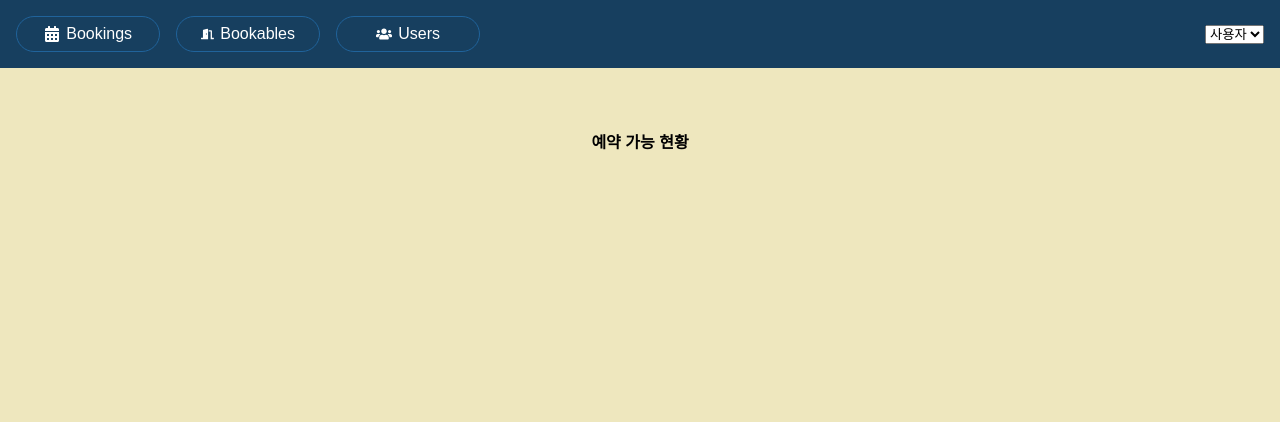
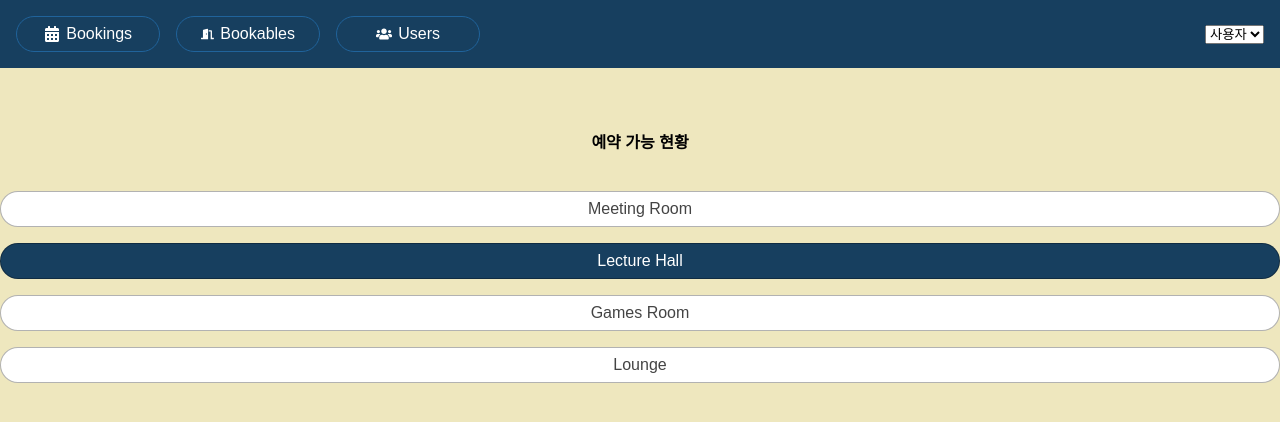
Before and after one commit to SJC-s/React-Demo, a React (Vite) app: page /bookables in a window 1280 px wide. Shown: the top 422 px of the page. Built offline with nearby package versions, Linux system fonts and the light colour scheme.

Commit message:
#3 그룹별 예약 자원 목록 UI 항목 클릭해도 selected 스타일이 바뀌지 않는다 bookableIndex 값이 바뀌었으나 UI를 다시 렌더링하지 않았기 때문

```diff
--- /dev/null
+++ b/src/component/Bookables/BookList.jsx
@@ -0,0 +1,26 @@
+import {bookables} from "../../static.json"
+
+function BookList() {
+    console.log(bookables)
+    const group = "Rooms"
+    let bookableIndex = 1
+    const bookableGroup = bookables.filter(b => (b.group === group))
+
+    function changeBookable(selectIndex) {
+        bookableIndex = selectIndex
+    }
+
+    return (
+        <ul className="items-list-nav">
+            {bookableGroup.map((b,i) => (
+                <li key={b.id} className={i === bookableIndex ? "selected":null}>
+                    <button className="btn" onClick={() => changeBookable(i)}>
+                        {b.title}
+                    </button>
+                </li>
+            ))}
+        </ul>
+    )
+}
+
+export default BookList;
--- a/src/component/Bookables/BookablePage.jsx
+++ b/src/component/Bookables/BookablePage.jsx
@@ -1,7 +1,10 @@
+import BookList from "./BookList.jsx";
+
 function BookablePage(){
     return (
         <main className="bookable-page">
             <h4>예약 가능 현황</h4>
+            <BookList/>
         </main>
     )
 }
```
